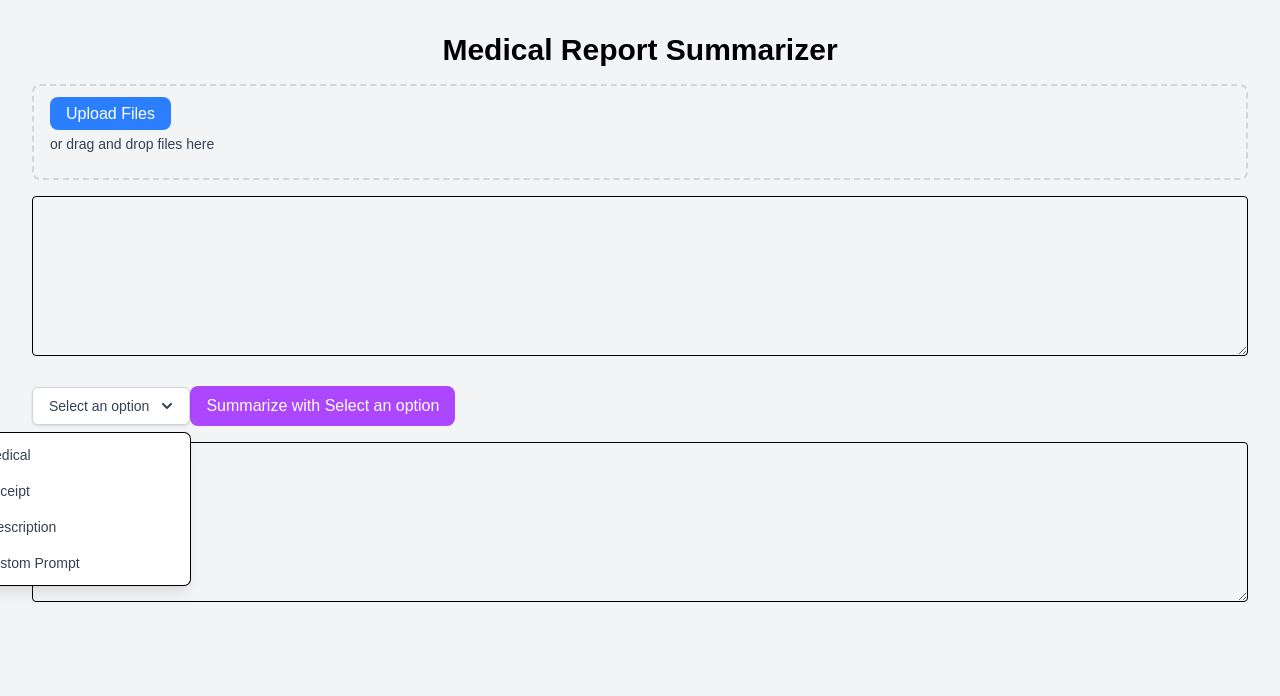
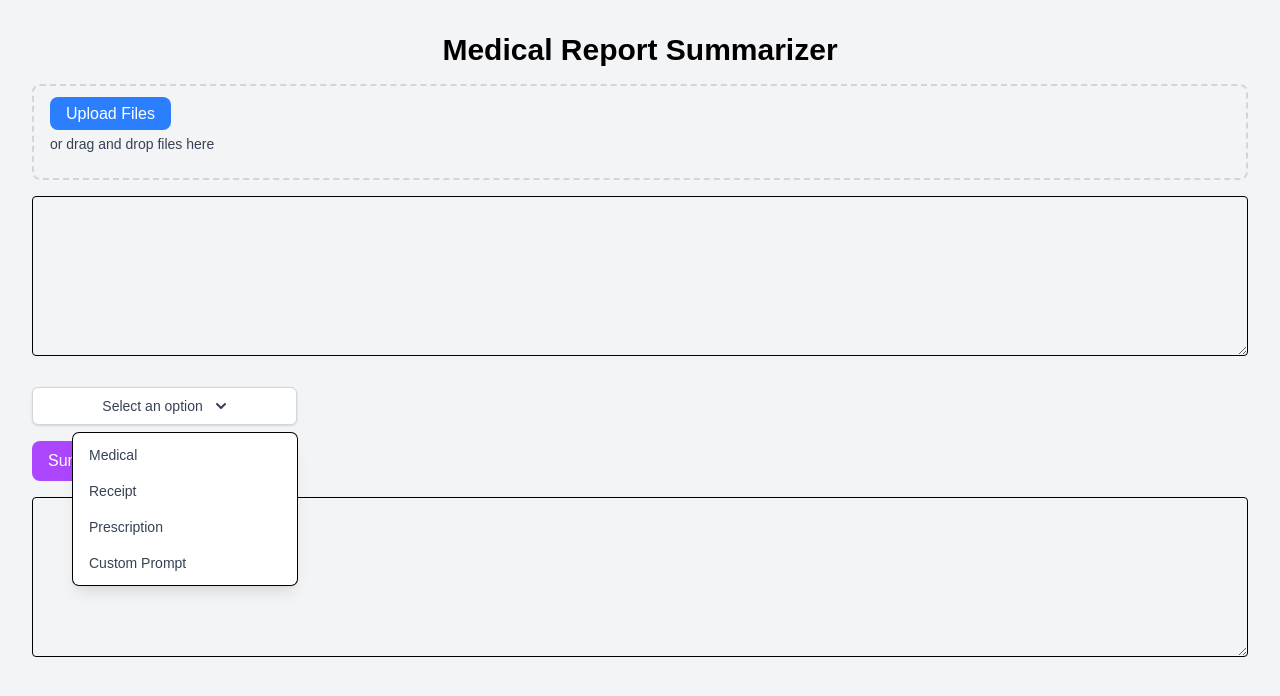
Before and after one commit to harryfrzz/AI-medical-doc-scanner, a Next.js app: page / in a window 1280 px wide. Both pictures are taken after a click on the button "Select an option". Shown: the top 696 px of the page. Built offline with nearby package versions, Linux system fonts and the light colour scheme; what @azure/ai-form-recognizer would draw is missing.

Commit message:
Changed some code to components

```diff
--- /dev/null
+++ b/src/app/Components/ExtractedTextArea.tsx
@@ -0,0 +1,18 @@
+import React from "react";
+
+interface ExtractedTextAreaProps {
+  extractedText: string;
+  setExtractedText: (text: string) => void;
+}
+
+const ExtractedTextArea: React.FC<ExtractedTextAreaProps> = ({ extractedText, setExtractedText }) => {
+  return (
+    <textarea
+      className="w-full h-40 p-2 mt-4 border rounded"
+      value={extractedText}
+      onChange={(e) => setExtractedText(e.target.value)}
+    />
+  );
+};
+
+export default ExtractedTextArea;
--- /dev/null
+++ b/src/app/Components/OptionsButton.tsx
@@ -0,0 +1,107 @@
+import React, { useState } from "react";
+
+interface OptionsButtonProps {
+  predefinedPrompts: { [key: string]: string };
+  selectedOption: string;
+  setSelectedOption: (option: string) => void;
+  customPrompt: string;
+  setCustomPrompt: (prompt: string) => void;
+  loading: boolean;
+  handleButtonClick: () => void;
+}
+
+const OptionsButton: React.FC<OptionsButtonProps> = ({
+  predefinedPrompts,
+  selectedOption,
+  setSelectedOption,
+  customPrompt,
+  setCustomPrompt,
+  loading,
+  handleButtonClick,
+}) => {
+  const [menuOpen, setMenuOpen] = useState<boolean>(false);
+
+  const handleOptionChange = (option: string) => {
+    setSelectedOption(option);
+    setMenuOpen(false); // Close the dropdown menu when an option is selected
+  };
+
+  return (
+    <div className="relative inline-block text-left mt-6">
+      <div>
+        <button
+          type="button"
+          className="inline-flex justify-center w-full rounded-md border border-gray-300 shadow-sm px-4 py-2 bg-white text-sm font-medium text-gray-700 hover:bg-gray-50 focus:outline-none"
+          id="options-menu"
+          aria-haspopup="true"
+          aria-expanded={menuOpen}
+          onClick={() => setMenuOpen(!menuOpen)} // Toggle dropdown visibility
+        >
+          {selectedOption}
+          <svg
+            className="-mr-1 ml-2 h-5 w-5"
+            xmlns="http://www.w3.org/2000/svg"
+            viewBox="0 0 20 20"
+            fill="currentColor"
+            aria-hidden="true"
+          >
+            <path
+              fillRule="evenodd"
+              d="M5.293 7.293a1 1 0 011.414 0L10 10.586l3.293-3.293a1 1 0 111.414 1.414l-4 4a1 1 0 01-1.414 0l-4-4a1 1 0 010-1.414z"
+              clipRule="evenodd"
+            />
+          </svg>
+        </button>
+      </div>
+
+      {menuOpen && (
+        <div
+          className="origin-top-right absolute right-0 mt-2 w-56 rounded-md shadow-lg bg-white ring-1 ring-black ring-opacity-5"
+          role="menu"
+          aria-orientation="vertical"
+          aria-labelledby="options-menu"
+        >
+          <div className="py-1" role="none">
+            {Object.keys(predefinedPrompts).map((option) => (
+              <button
+                key={option}
+                className="block px-4 py-2 text-sm text-gray-700 hover:bg-gray-100 hover:text-gray-900 w-full text-left"
+                role="menuitem"
+                onClick={() => handleOptionChange(option)}
+              >
+                {option.charAt(0).toUpperCase() + option.slice(1)}
+              </button>
+            ))}
+            <button
+              className="block px-4 py-2 text-sm text-gray-700 hover:bg-gray-100 hover:text-gray-900 w-full text-left"
+              role="menuitem"
+              onClick={() => handleOptionChange("Custom Prompt")}
+            >
+              Custom Prompt
+            </button>
+          </div>
+        </div>
+      )}
+
+      {selectedOption === "Custom Prompt" && (
+        <input
+          type="text"
+          placeholder="Custom prompt..."
+          className="w-full p-2 mt-4 border rounded"
+          value={customPrompt}
+          onChange={(e) => setCustomPrompt(e.target.value)}
+        />
+      )}
+
+      <button
+        onClick={handleButtonClick}
+        className="mt-4 bg-purple-500 text-white px-4 py-2 rounded-lg"
+        disabled={loading}
+      >
+        {loading ? "Processing..." : `Summarize with ${selectedOption}`}
+      </button>
+    </div>
+  );
+};
+
+export default OptionsButton;
--- a/src/app/page.tsx
+++ b/src/app/page.tsx
@@ -3,6 +3,8 @@ import React, { useState } from "react";
 import { extractTextFromImage } from "./lib/azureOCR";
 import { summarizeText } from "./lib/geminiAPI";
 import FileUploader from "./Components/FileUploader";
+import ExtractedTextArea from "./Components/ExtractedTextArea";
+import OptionsButton from "./Components/OptionsButton";
 
 const predefinedPrompts = {
   medical: "Summarise this medical report in a structured manner with all the information included",
@@ -19,7 +21,6 @@ const Home = () => {
   const [error, setError] = useState<string | null>(null);
   const [textExtracted, setTextExtracted] = useState<boolean>(false); // Flag to check if text is already extracted
   const [selectedOption, setSelectedOption] = useState<string>("Select an option");
-  const [menuOpen, setMenuOpen] = useState<boolean>(false); // State to manage dropdown visibility
 
   const handleFileSelection = (selectedFiles: FileList) => {
     setFiles(Array.from(selectedFiles));
@@ -72,11 +73,6 @@ const Home = () => {
     }
   };
 
-  const handleOptionChange = (option: keyof typeof predefinedPrompts | "Custom Prompt") => {
-    setSelectedOption(option);
-    setMenuOpen(false); // Close the dropdown menu when an option is selected
-  };
-
   const handleButtonClick = () => {
     if (selectedOption === "Custom Prompt") {
       handleCustomSummarize();
@@ -91,86 +87,17 @@ const Home = () => {
 
       <FileUploader onFilesSelected={handleFileSelection} />
 
-      <textarea
-        className="w-full h-40 p-2 mt-4 border rounded"
-        value={extractedText}
-        onChange={(e) => setExtractedText(e.target.value)}
+      <ExtractedTextArea extractedText={extractedText} setExtractedText={setExtractedText} />
+
+      <OptionsButton
+        predefinedPrompts={predefinedPrompts}
+        selectedOption={selectedOption}
+        setSelectedOption={setSelectedOption}
+        customPrompt={customPrompt}
+        setCustomPrompt={setCustomPrompt}
+        loading={loading}
+        handleButtonClick={handleButtonClick}
       />
-
-      <div className="relative inline-block text-left mt-6">
-        <div>
-          <button
-            type="button"
-            className="inline-flex justify-center w-full rounded-md border border-gray-300 shadow-sm px-4 py-2 bg-white text-sm font-medium text-gray-700 hover:bg-gray-50 focus:outline-none"
-            id="options-menu"
-            aria-haspopup="true"
-            aria-expanded={menuOpen}
-            onClick={() => setMenuOpen(!menuOpen)} // Toggle dropdown visibility
-          >
-            {selectedOption}
-            <svg
-              className="-mr-1 ml-2 h-5 w-5"
-              xmlns="http://www.w3.org/2000/svg"
-              viewBox="0 0 20 20"
-              fill="currentColor"
-              aria-hidden="true"
-            >
-              <path
-                fillRule="evenodd"
-                d="M5.293 7.293a1 1 0 011.414 0L10 10.586l3.293-3.293a1 1 0 111.414 1.414l-4 4a1 1 0 01-1.414 0l-4-4a1 1 0 010-1.414z"
-                clipRule="evenodd"
-              />
-            </svg>
-          </button>
-        </div>
-
-        {menuOpen && (
-          <div
-            className="origin-top-right absolute right-0 mt-2 w-56 rounded-md shadow-lg bg-white ring-1 ring-black ring-opacity-5"
-            role="menu"
-            aria-orientation="vertical"
-            aria-labelledby="options-menu"
-          >
-            <div className="py-1" role="none">
-              {Object.keys(predefinedPrompts).map((option) => (
-                <button
-                  key={option}
-                  className="block px-4 py-2 text-sm text-gray-700 hover:bg-gray-100 hover:text-gray-900 w-full text-left"
-                  role="menuitem"
-                  onClick={() => handleOptionChange(option as keyof typeof predefinedPrompts)}
-                >
-                  {option.charAt(0).toUpperCase() + option.slice(1)}
-                </button>
-              ))}
-              <button
-                className="block px-4 py-2 text-sm text-gray-700 hover:bg-gray-100 hover:text-gray-900 w-full text-left"
-                role="menuitem"
-                onClick={() => handleOptionChange("Custom Prompt")}
-              >
-                Custom Prompt
-              </button>
-            </div>
-          </div>
-        )}
-      </div>
-
-      {selectedOption === "Custom Prompt" && (
-        <input
-          type="text"
-          placeholder="Custom prompt..."
-          className="w-full p-2 mt-4 border rounded"
-          value={customPrompt}
-          onChange={(e) => setCustomPrompt(e.target.value)}
-        />
-      )}
-
-      <button
-        onClick={handleButtonClick}
-        className="mt-4 bg-purple-500 text-white px-4 py-2 rounded-lg"
-        disabled={loading}
-      >
-        {loading ? "Processing..." : `Summarize with ${selectedOption}`}
-      </button>
 
       {error && <p className="text-red-500 mt-4">{error}</p>}
 
```
